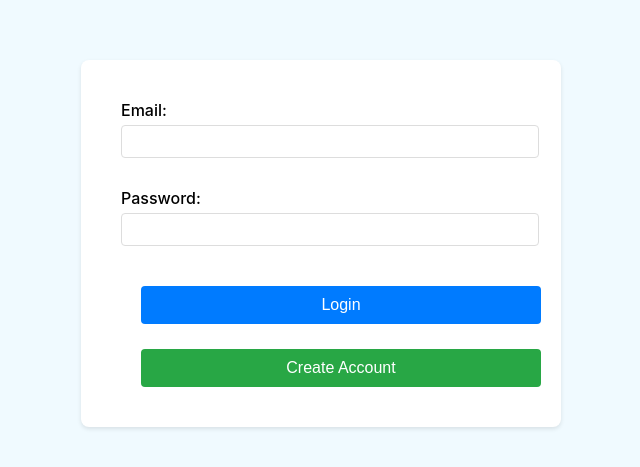
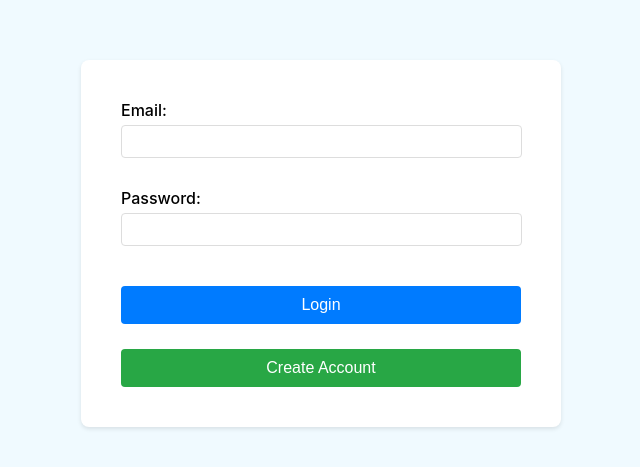
Before and after one commit to acharov11/DASHacker, a React (Create React App) app in the folder frontend/das-hacker-app/: page /login in a window 1280 px wide. Shown: the part 157-624 px from the top of the page, without its empty margins (319-959 px from the left). Built offline with nearby package versions, Linux system fonts and the light colour scheme; no server answers.

Commit message:
fixed CSS issue with login page, home page was overriding it

```diff
--- a/frontend/das-hacker-app/src/HomePage.css
+++ b/frontend/das-hacker-app/src/HomePage.css
@@ -1,14 +1 @@
 /* HomePage.css */
-button {
-    padding: 8px 16px;
-    margin-left: 20px;
-    background-color: #f44336;
-    color: white;
-    border: none;
-    border-radius: 4px;
-    cursor: pointer;
-  }
-
-  button:hover {
-    background-color: #d32f2f;
-  }
--- a/frontend/das-hacker-app/src/NewLoginPage.css
+++ b/frontend/das-hacker-app/src/NewLoginPage.css
@@ -18,9 +18,14 @@
 }
 
 .form label {
-    display: block;
+    display: flex;
+    justify-content: center;
+    align-items: left;
+    flex-direction: column;
+    margin-right: 17px;
     margin-bottom: 10px;
     font-weight: 500; /* Make text slightly bold */
+    /* margin-right: 20px; */
 }
 
 .form input {
@@ -29,6 +34,7 @@
     margin-top: 5px;
     margin-bottom: 20px;
     border-radius: 4px;
+
     border: 1px solid #ddd;
 }
 
```
